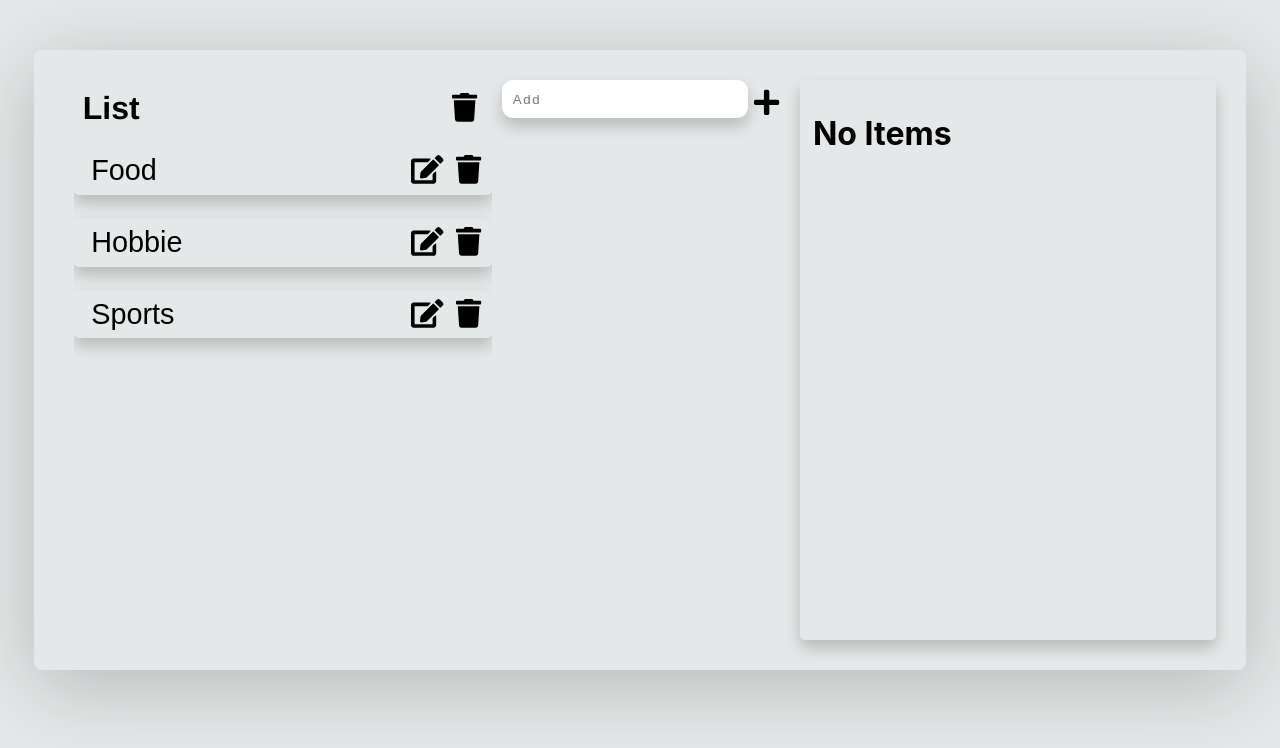
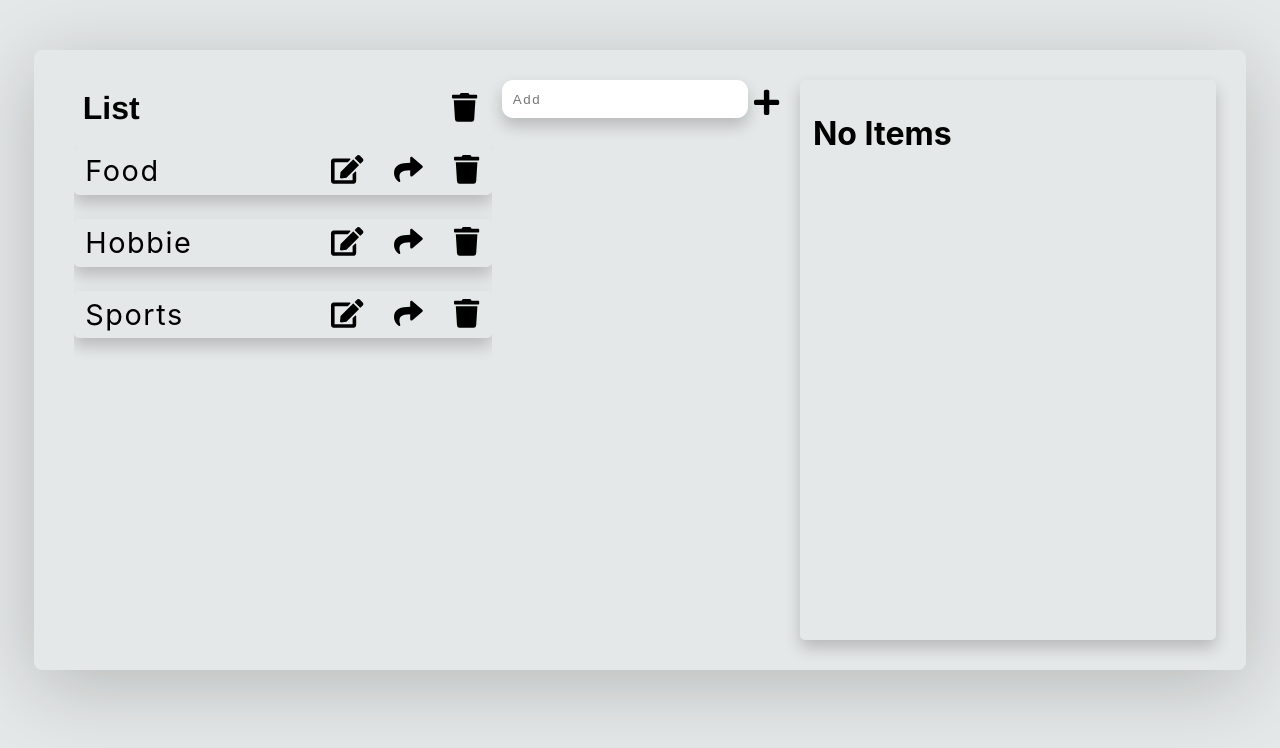
Before and after one commit to RicardoJ/list-manager, a React (Create React App) app: page / in a window 1280 px wide. Shown: the top 748 px of the page. Built offline with nearby package versions, Linux system fonts and the light colour scheme.

Commit message:
button share

```diff
--- a/src/components/Item.js
+++ b/src/components/Item.js
@@ -3,12 +3,10 @@ import styled from "styled-components";
 import { FontAwesomeIcon } from "@fortawesome/react-fontawesome";
 import { faTrash } from "@fortawesome/free-solid-svg-icons";
 import { faEdit } from "@fortawesome/free-solid-svg-icons";
-
+import { faShare } from "@fortawesome/free-solid-svg-icons";
 import Button from "./Button";
 
 const Container = styled.div`
-  font-size: 1.8rem;
-  letter-spacing: 0.1rem;
   margin-bottom: 1.5rem;
   padding: 0.4rem 0.4rem 0.4rem 0.7rem;
   border-radius: 0.3rem;
@@ -17,8 +15,13 @@ const Container = styled.div`
   justify-content: space-between;
   box-shadow: 0 0.5rem 1rem rgba(0, 0, 0, 0.2);
 `;
+const NameItem = styled.div`
+  font-size: 1.8rem;
+  letter-spacing: 0.1rem;
+`;
+
 const Icons = styled.div`
-  width: 5rem;
+  width: 10rem;
   display: flex;
   justify-content: space-between;
 `;
@@ -26,10 +29,13 @@ const Icons = styled.div`
 const Item = ({ item, onEdit, onRemoveItem, onItemClick }) => {
   return (
     <Container>
-      <Button onClick={() => onItemClick(item)}>{item.name}</Button>
+      <NameItem>{item.name}</NameItem>
       <Icons>
         <Button onClick={() => onEdit(item)}>
           <FontAwesomeIcon icon={faEdit} title="Edit" />
+        </Button>
+        <Button onClick={() => onItemClick(item)}>
+          <FontAwesomeIcon icon={faShare} title="Share" />
         </Button>
         <Button onClick={() => onRemoveItem(item.id)}>
           <FontAwesomeIcon icon={faTrash} title="Delete" />
```
